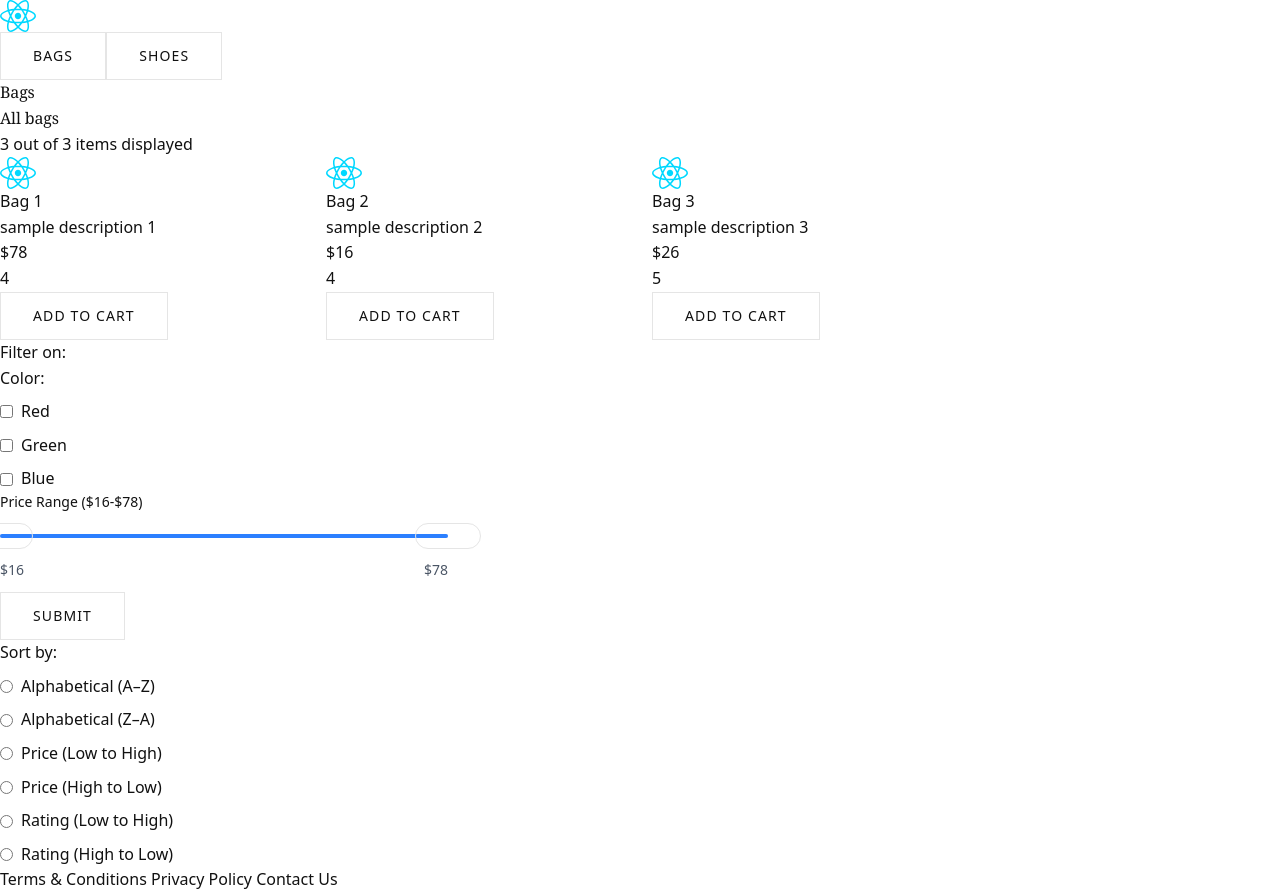
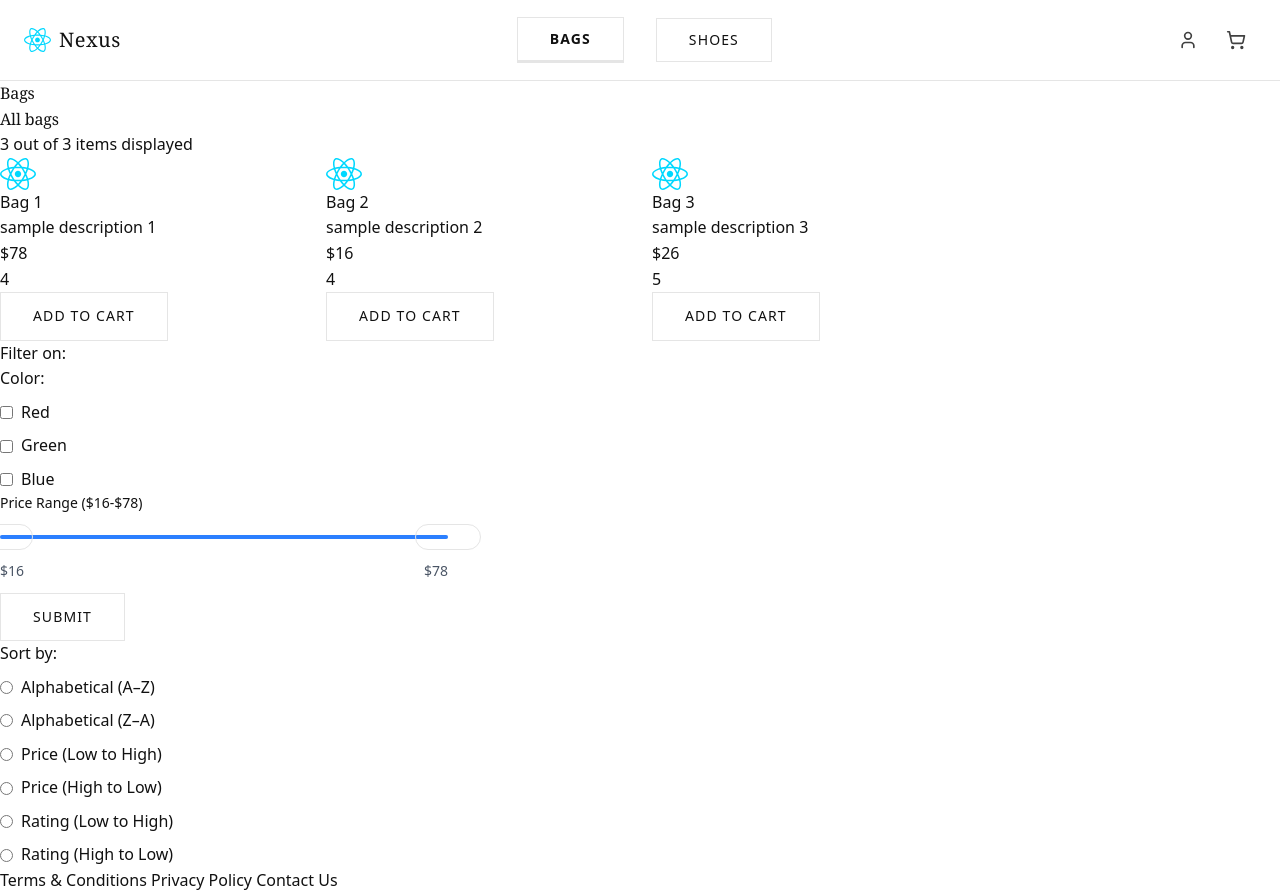
Before and after one commit to HShrigma/project-nexus, a React (Vite) app in the folder Project Nexus/: page / in a window 1280 px wide. Built offline with nearby package versions, Linux system fonts and the light colour scheme.

Commit message:
feat(header): make responsive sticky header design

```diff
--- a/Project Nexus/package.json
+++ b/Project Nexus/package.json
@@ -10,6 +10,7 @@
     "preview": "vite preview"
   },
   "dependencies": {
+    "lucide-react": "^0.575.0",
     "react": "^19.2.0",
     "react-dom": "^19.2.0"
   },
--- a/Project Nexus/src/App.jsx
+++ b/Project Nexus/src/App.jsx
@@ -12,6 +12,7 @@ function App() {
             <Header
                 onCategorySelected={(category) => handleCategorySelected(category)}
                 categories={categories}
+                selectedCategory={selectedCategory}
             />
             <Products
                 selectedCategory={selectedCategory}
--- a/Project Nexus/src/components/header/AppLogo.jsx
+++ b/Project Nexus/src/components/header/AppLogo.jsx
@@ -2,8 +2,13 @@ import reactSvg from '../../assets/react.svg';
 
 export const AppLogo = () => {
     return (
-        <div>
-            <img src={reactSvg} alt="React logo" />
+        <div className="flex sm:items-center  gap-2 font-serif text-xl tracking-wide">
+            <img
+                className="h-6 w-auto"
+                src={reactSvg}
+                alt="React logo"
+            />
+            Nexus
         </div>
     );
 }
--- a/Project Nexus/src/components/header/Header.jsx
+++ b/Project Nexus/src/components/header/Header.jsx
@@ -1,16 +1,59 @@
+import { useState } from "react";
+import { MenuIcon, ShoppingCart, User } from 'lucide-react';
 import AppLogo from "./AppLogo";
 import HeaderNavigation from "./HeaderNavigation";
+import HeaderNavItem from "./HeaderNavItem";
 
-export const Header = ({ categories, onCategorySelected }) => {
+export const Header = ({ categories, onCategorySelected, selectedCategory }) => {
+    const [mobileMenuOpen, setMobileMenuOpen] = useState(false);
+
     return (
-        <header>
-            <div>
+        <header className="sticky top-0 z-50 bg-white border-b border-neutral-200 px-6">
+            <div className="flex h-20 items-center justify-between">
+                {/* Hamburger for mobile */}
+                <div
+                    className="sm:hidden cursor-pointer hover:scale-105 transition"
+                    onClick={() => setMobileMenuOpen(prev => !prev)}
+                >
+                    <MenuIcon />
+                </div>
+
                 <AppLogo />
+
+                {/* Desktop nav */}
                 <HeaderNavigation
                     categories={categories}
                     onCategorySelected={(category) => onCategorySelected?.(category)}
+                    selectedCategory={selectedCategory}
                 />
+
+                {/* User + Cart icons */}
+                <div className="flex items-center gap-2">
+                    <div className="group flex h-10 w-10 items-center justify-center rounded-full transition hover:bg-neutral-100 hover:shadow-2xs hover:cursor-pointer">
+                        <User size={20} className="text-neutral-700 transition group-hover:text-black" />
+                    </div>
+                    <div className="group flex h-10 w-10 items-center justify-center rounded-full transition hover:bg-neutral-100 hover:shadow-2xs hover:cursor-pointer">
+                        <ShoppingCart size={20} className="text-neutral-700 transition group-hover:text-black" />
+                    </div>
+                </div>
             </div>
+
+            {/* Mobile dropdown menu */}
+            {mobileMenuOpen && (
+                <div className="sm:hidden flex flex-col bg-white border-t border-neutral-200 shadow-md">
+                    {categories.map(item => (
+                        <HeaderNavItem
+                            key={item.id}
+                            label={item.name}
+                            selected={selectedCategory?.name === item.name}
+                            onCategorySelected={(label) => {
+                                onCategorySelected?.(label);
+                                setMobileMenuOpen(false); // close menu on selection
+                            }}
+                        />
+                    ))}
+                </div>
+            )}
         </header>
     );
 }
--- a/Project Nexus/src/components/header/HeaderNavItem.jsx
+++ b/Project Nexus/src/components/header/HeaderNavItem.jsx
@@ -1,11 +1,27 @@
+import { useEffect } from "react";
 
-export const HeaderNavItem = ({category, onCategorySelected}) => {
+export const HeaderNavItem = ({ label, onCategorySelected, selected }) => {
+    useEffect(() => {
+        console.log(label, "selected changed:", selected);
+    }, [selected]);
+
+    if (!label) return null;
+
+    const handleClick = () => {
+        if (!selected) {
+            onCategorySelected?.(label);
+        }
+    };
+
+    const buttonClass = selected
+    ? "text-xs uppercase tracking-widest text-black !font-bold !border-b-3 border-black cursor-default pointer-events-none "
+    : "text-xs uppercase tracking-widest text-neutral-600 hover:text-black hover:shadow-2xs cursor-pointer transition";
+
     return (
-        category &&
-        <button onClick={() => onCategorySelected?.(category)}>
-            {category}
+        <button className={buttonClass} onClick={handleClick}>
+            {label}
         </button>
     );
+};
 
-}
 export default HeaderNavItem;
--- a/Project Nexus/src/components/header/HeaderNavigation.jsx
+++ b/Project Nexus/src/components/header/HeaderNavigation.jsx
@@ -1,14 +1,20 @@
 import HeaderNavItem from "./HeaderNavItem";
 
-export const HeaderNavigation = ({categories, onCategorySelected}) => {
+export const HeaderNavigation = ({ categories, onCategorySelected, selectedCategory }) => {
     return (
         <nav>
-            {categories.map(item =>
-                <HeaderNavItem
-                    key={item.id}
-                    category={item.name}
-                    onCategorySelected={(category) => onCategorySelected?.(category)}
-                />)}
+            <ul className=" hidden sm:flex items-center gap-8 ">
+                {categories.map(item =>
+                    <li key={item.id}>
+                        <HeaderNavItem
+                            key={item.id}
+                            label={item.name}
+                            onCategorySelected={(label) => onCategorySelected?.(label)}
+                            selected={selectedCategory && selectedCategory?.name === item.name}
+                        />
+                    </li>
+                )}
+            </ul>
         </nav>
 
     );
--- a/Project Nexus/src/index.css
+++ b/Project Nexus/src/index.css
@@ -76,7 +76,7 @@ a:hover {
 }
 
 /* =========================
-   Buttons (Luxury Style)
+   Buttons
 ========================= */
 button {
   font-family: var(--font-sans);
```
Also changed, not shown: 1 other file (tests, documents, lock files or other folders).
